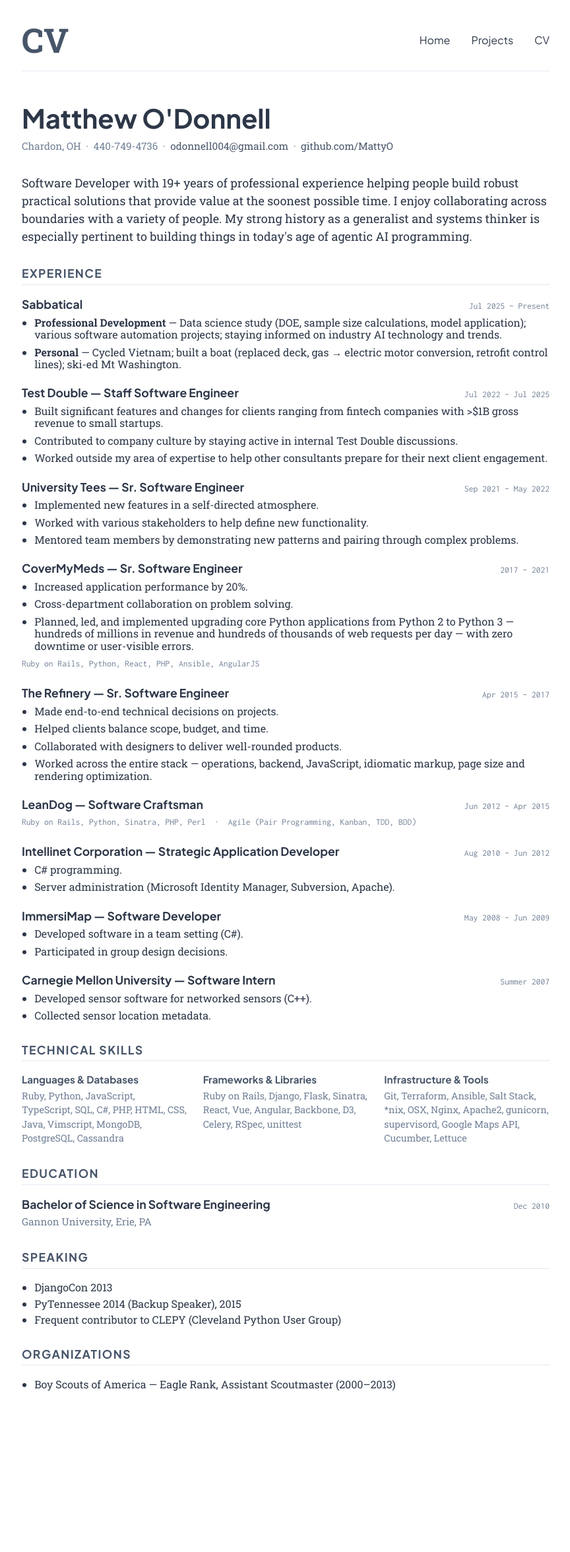
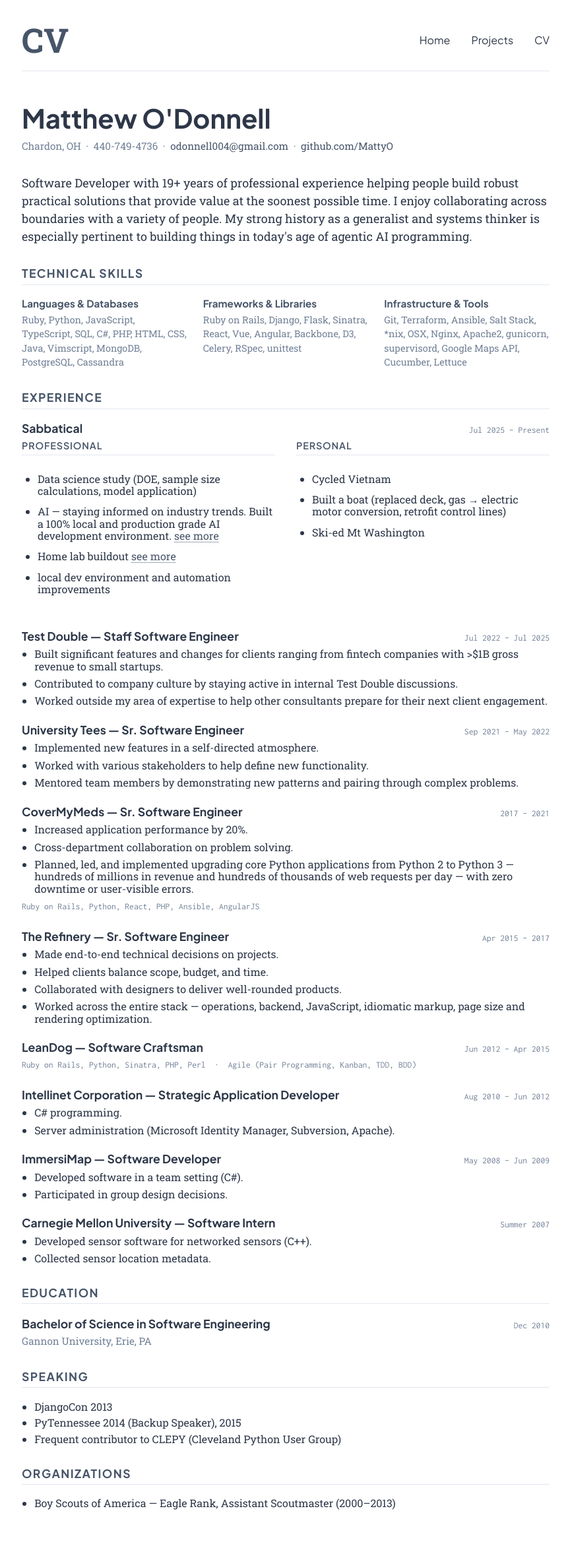
Before and after one commit to MattyO/mattyo.github.io, a Jekyll site: the page built from cv.html, in a window 1280 px wide. Shown: the whole page at 66% size, without its empty margins (207-1071 px from the left). Built offline with Jekyll 4.4.1, drawn with Linux system fonts in a browser that asks for light colours; before the commit the page ends 2171 px from its top, so only the background shows below that.

Commit message:
initial project pages for home lab, local ai, and cv

```diff
--- a/assets/css/main.scss
+++ b/assets/css/main.scss
@@ -281,6 +281,7 @@ nav {
 .nav-links a:hover,
 .nav-links a.active {
     color: var(--accent);
+    text-decoration: underline;
 }
 
 blockquote {
@@ -650,6 +651,39 @@ main > main { }
   margin: 0.4rem 0;
 }
 
+/* Sabbatical two-column layout */
+
+.cv-sabbatical-columns {
+  display: grid;
+  grid-template-columns: 1fr 1fr;
+  gap: 2rem;
+  margin-top: 0.5rem;
+}
+
+.cv-sabbatical-col {
+  min-width: 0;
+}
+
+.cv-sabbatical-label {
+  font-size: 0.9rem;
+  font-weight: 600;
+  text-transform: uppercase;
+  letter-spacing: 0.06em;
+  color: var(--accent);
+  margin: 0 0 0.5rem 0;
+  padding-bottom: 0.3rem;
+  border-bottom: 1px solid var(--border);
+  font-family: 'Plus Jakarta Sans', sans-serif;
+}
+
+
+@media (max-width: 600px) {
+  .cv-sabbatical-columns {
+    grid-template-columns: 1fr;
+    gap: 1.5rem;
+  }
+}
+
 .cv-full {
   width: 100%;
   border-radius: 8px;
--- a/cv.html
+++ b/cv.html
@@ -21,6 +21,24 @@ title: CV
   </section>
 
   <section class="cv-section">
+    <h2 class="cv-section-title">Technical Skills</h2>
+    <div class="cv-skills-grid">
+      <div class="cv-skill-category">
+        <h3>Languages &amp; Databases</h3>
+        <p>Ruby, Python, JavaScript, TypeScript, SQL, C#, PHP, HTML, CSS, Java, Vimscript, MongoDB, PostgreSQL, Cassandra</p>
+      </div>
+      <div class="cv-skill-category">
+        <h3>Frameworks &amp; Libraries</h3>
+        <p>Ruby on Rails, Django, Flask, Sinatra, React, Vue, Angular, Backbone, D3, Celery, RSpec, unittest</p>
+      </div>
+      <div class="cv-skill-category">
+        <h3>Infrastructure &amp; Tools</h3>
+        <p>Git, Terraform, Ansible, Salt Stack, *nix, OSX, Nginx, Apache2, gunicorn, supervisord, Google Maps API, Cucumber, Lettuce</p>
+      </div>
+    </div>
+  </section>
+
+  <section class="cv-section">
     <h2 class="cv-section-title">Experience</h2>
 
     <div class="cv-role">
@@ -28,10 +46,25 @@ title: CV
         <h3 class="cv-role-title">Sabbatical</h3>
         <span class="cv-role-date">Jul 2025 – Present</span>
       </div>
-      <ul class="cv-role-details">
-        <li><strong>Professional Development</strong> — Data science study (DOE, sample size calculations, model application); various software automation projects; staying informed on industry AI technology and trends.</li>
-        <li><strong>Personal</strong> — Cycled Vietnam; built a boat (replaced deck, gas → electric motor conversion, retrofit control lines); ski-ed Mt Washington.</li>
-      </ul>
+      <div class="cv-sabbatical-columns">
+        <div class="cv-sabbatical-col">
+          <h4 class="cv-sabbatical-label">Professional</h4>
+          <ul class="cv-sabbatical-list">
+            <li>Data science study (DOE, sample size calculations, model application)</li>
+            <li>AI — staying informed on industry trends. Built a 100% local and production grade AI development environment. <a href="/projects/local-ai-setup.html">see more</a></li>
+            <li>Home lab buildout <a href="/projects/home-lab.html">see more</a></li>
+            <li>local dev environment and automation improvements</li>
+          </ul>
+        </div>
+        <div class="cv-sabbatical-col">
+          <h4 class="cv-sabbatical-label">Personal</h4>
+          <ul class="cv-sabbatical-list">
+            <li>Cycled Vietnam</li>
+            <li>Built a boat (replaced deck, gas → electric motor conversion, retrofit control lines)</li>
+            <li>Ski-ed Mt Washington</li>
+          </ul>
+        </div>
+      </div>
     </div>
 
     <div class="cv-role">
@@ -127,24 +160,6 @@ title: CV
   </section>
 
   <section class="cv-section">
-    <h2 class="cv-section-title">Technical Skills</h2>
-    <div class="cv-skills-grid">
-      <div class="cv-skill-category">
-        <h3>Languages &amp; Databases</h3>
-        <p>Ruby, Python, JavaScript, TypeScript, SQL, C#, PHP, HTML, CSS, Java, Vimscript, MongoDB, PostgreSQL, Cassandra</p>
-      </div>
-      <div class="cv-skill-category">
-        <h3>Frameworks &amp; Libraries</h3>
-        <p>Ruby on Rails, Django, Flask, Sinatra, React, Vue, Angular, Backbone, D3, Celery, RSpec, unittest</p>
-      </div>
-      <div class="cv-skill-category">
-        <h3>Infrastructure &amp; Tools</h3>
-        <p>Git, Terraform, Ansible, Salt Stack, *nix, OSX, Nginx, Apache2, gunicorn, supervisord, Google Maps API, Cucumber, Lettuce</p>
-      </div>
-    </div>
-  </section>
-
-  <section class="cv-section">
     <h2 class="cv-section-title">Education</h2>
     <div class="cv-role">
       <div class="cv-role-header">
```
Also changed, not shown: projects/local-ai-setup.html (+8 -8 lines), 1 other file.
